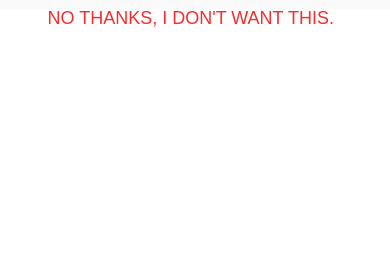
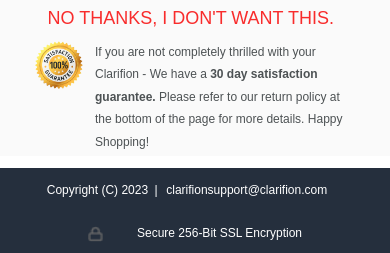
Before and after one commit to AbdullahKhamoor/Clarifion-web, a React (Create React App) app: page / in a window 390 px wide. Shown: the part 1054-1307 px from the top of the page. Before the commit the page ends 1083 px from the top, so only its background shows below. Built offline with nearby package versions, Linux system fonts and the light colour scheme.

Commit message:
complete web design

```diff
--- a/src/App.js
+++ b/src/App.js
@@ -3,6 +3,7 @@
 import Header from "./Components/Header";
 import Procedure from "./Components/Procedure";
 import MainBody from "./Components/MainBody";
+import Footer from "./Components/Footer";
 
 function App() {
   return (
@@ -12,6 +13,7 @@
       <Header />
       <Procedure />
       <MainBody />
+      <Footer />
     </>
   );
 }
--- /dev/null
+++ b/src/Components/Footer.js
@@ -0,0 +1,22 @@
+import React from 'react'
+import "../Styles/Footer.css"
+
+const Footer = () => {
+  return (
+    <div className='Footer'>
+      <div className='l_side'>
+        <p className='p1'>Copyright (C) 2023 <span>|</span></p>
+        <p>clarifionsupport@clarifion.com</p>
+      </div>
+      <div className='R_side'>
+        <div></div>
+        <div></div>
+        <img className='sxe' src={require('../Asset/MainBody img/lock .png')} alt="lock2" />
+
+        <p>Secure 256-Bit SSL Encryption</p>
+      </div>
+    </div>
+  )
+}
+
+export default Footer
--- a/src/Components/MainBody.js
+++ b/src/Components/MainBody.js
@@ -84,7 +84,7 @@
         </div>
             <div className='Gharantee'>
                 <img src={require('../Asset/MainBody img/Gharantee.png')} alt="Gharantee" />
-                      <p>If you are not completely thrilled with your Clarifion - We have a 30 day satisfaction guarantee. Please refer to our return policy at the bottom of the page for more details. Happy Shopping!</p>
+                  <p>If you are not completely thrilled with your Clarifion - We have a <b> 30 day satisfaction guarantee.</b> Please refer to our return policy at the bottom of the page for more details. Happy Shopping!</p>
             </div>
       </div>
     </div>
--- /dev/null
+++ b/src/Styles/Footer.css
@@ -0,0 +1,65 @@
+.Footer{
+    /* width: 229px; */
+    height: 88px;
+    display: flex;
+    justify-content: space-around;
+    align-items: center;
+    background-color: #252F3D;
+    color: #FFFFFF;
+}
+.l_side{
+    display: flex;
+    justify-content: space-around;
+    width: 500px;
+    /* border: 1px solid chartreuse; */
+}
+.l_side p{
+    width:50% ;
+}
+
+.l_side .p1 span{
+    padding: 31px;
+}
+
+.R_side{
+    /* border: 1px solid greenyellow; */
+    width: 500px;
+    display: flex;
+    justify-content: space-around;
+}
+
+.R_side img{
+    width: 16px;
+    height: 16px;
+}
+
+@media only screen and (max-width:427px) and (min-width:250px) {
+    .Footer{
+        font-size: 12px;
+        flex-wrap: wrap;
+        margin-top: 12px;
+    }
+
+    .l_side{
+     width: 299px;
+    }
+
+    .l_side .p1{
+        width: 117px;
+    }
+    .l_side .p1 span{
+        padding: 3px;
+    }
+    .l_side p{
+        width: 177px;
+    }
+
+    .R_side{
+        width: 299px;
+        justify-content: center;
+    }
+    .R_side img{
+        padding-right: 33px;
+    }
+
+}
--- a/src/Styles/Header.css
+++ b/src/Styles/Header.css
@@ -8,7 +8,6 @@
     font-weight: 400;
     font-size: 48px;
     line-height: 44.8px;
-    /* gap: 24px; */
 }
 .Header p{
     line-height: 48px;
@@ -38,8 +37,6 @@
     display: flex;
     flex-direction: column;
     align-items: center;
-    /* justify-content: center; */
-    /* align-content: center; */
    }
 
    .proFlex p{
@@ -48,11 +45,9 @@
 
     .Header p{
         font-size: 32px;
-        /* line-height: 20px; */
     }
 
     .Header .para{
-        /* width: 371px; */
         font-size: 16px;
         line-height: 22.4px;
         color: #4D5254;
--- a/src/Styles/MainBody.css
+++ b/src/Styles/MainBody.css
@@ -2,14 +2,7 @@
     font-family: Arial, Helvetica, sans-serif;
 }
 
-.flexMain{
-    /* max-width:1220px; */
 
-    /* height:809px ;
-    display: flex;
-    justify-content: center;
-    margin-top: 27px; */
-}
 
 .MainBody{
     /* margin-top: 27px ; */
@@ -251,10 +244,7 @@
         margin-right: 5px;
 }
 
-.visaCard{
-    /* border: 1px solid black;
-    border-radius: 4px; */
-}
+
 .visaCard img{
     width: 24px;
     height: 14px;
@@ -388,7 +378,7 @@
     }
     .heading1 p{
         font-size: 24px;
-        width: 405px;
+        width: 100%;
     }
 
 
@@ -400,9 +390,7 @@
         width: 308px;
     }
 
- .DollarPrice{
-    /* width: ; */
- }
+
  .DollarPrice p{
     font-size: 14px;
  }
@@ -426,9 +414,6 @@
    }
 
 
-    .mainbtn{
-        /* display: none; */
-    }
     .btn{
         width: 425px;
     }
@@ -443,7 +428,6 @@
     .Percentage{
         width: 358px;
         padding: 12px 16px 12px 16px;
-        /* display: none; */
     }
 
     .mainbtn{
@@ -471,11 +455,22 @@
     .slash1{
         padding-left: 10px;
     }
-    .slash{
-        display: none;
+
+    .Gharantee{
+        /* display: none; */
+        margin-top: 32px;
+        margin-bottom: 27px;
+        width: 320px;
+        color: #4D5254;
+        line-height: 16.5px;
     }
-    .Gharantee{
-        display: none;
+    .Gharantee img{
+        width: 48px;
+        height: 48px;
+        padding-right: 12px;
+    }
+    .Gharantee p{
+        font-size: 12px;
     }
 
 }
@@ -587,16 +582,12 @@
 
         }
 
+
+
         .slash1 {
             padding-left: 10px;
         }
 
-        .slash {
-            display: none;
-        }
-                .Gharantee {
-                    display: none;
-                }
 }
 
 @media only screen and (max-width:365px) and (min-width:320px){
@@ -676,16 +667,12 @@
             font-size: 12px;
         }
 
-        /* .mainTick{
+        .btn {
             width: 320px;
-        } */
-
-        .mainbtn {
-            /* display: none; */
         }
 
-        .btn {
-            width: 320px;
+        .btn .redlink{
+            margin-top: 14px;
         }
 
         .btn button {
@@ -722,12 +709,28 @@
             padding-left: 10px;
         }
 
-        .slash {
-            display: none;
-        }
 
-        .Gharantee {
-            display: none;
-        }
+
+                .Gharantee {
+                    /* display: none; */
+                    margin-top: 32px;
+                    margin-bottom: 27px;
+                    width: 298px;
+                    color: #4D5254;
+                    line-height: 16.5px;
+                }
+
+                .Gharantee img {
+                    width: 48px;
+                    height: 48px;
+                    padding-right: 12px;
+                }
+
+                .Gharantee p {
+                    font-size: 12px;
+                }
+
+
+
 
 }
```
